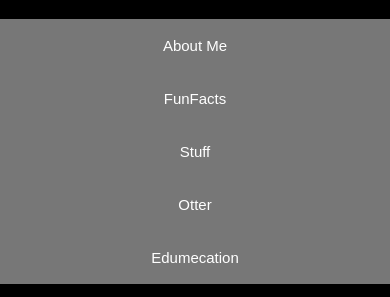
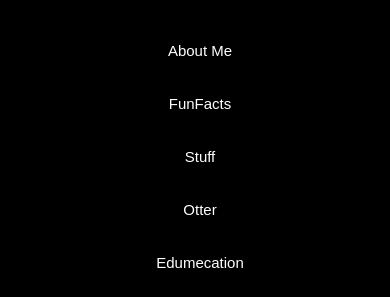
Before and after one commit to KevinFloris20/NasaStuff, a plain HTML site: page index.html in a window 390 px wide. Shown: the part 61-358 px from the top of the page. Drawn offline with nearby package versions, Linux system fonts and the light colour scheme; no server answers.

Commit message:
made buttons transparent

```diff
--- a/assets/style.css
+++ b/assets/style.css
@@ -41,7 +41,7 @@ p{
 }
 
 .collapsible {
-  background-color: #777;
+  background-color: rgba(0,0,0,.5);
   color: white;
   cursor: pointer;
   padding: 18px;
@@ -49,9 +49,9 @@ p{
   border: none;
   align-items: center;
   text-align: center;
-  outline: black;
+  outline: black solid 2px;
   font-size: 15px;
-
+  margin: 5px;
 }
 
 .active, .collapsible:hover {
@@ -63,7 +63,11 @@ p{
   width: 100%;
   overflow: hidden;
   transition: max-height 0.2s ease-out;
-  background-color: #f1f1f1;
+  background-color: rgba(255, 255, 255, 0.753);
+  margin-top: -5px;
+  margin-bottom: -5px;
+  margin-left: 5px;
+  margin-right: 5px;
 }
 
 /* This is the css reactivity for smaller screens */
@@ -106,14 +110,14 @@ p{
   }
 
   .collapsible {
-    background-color: #777;
+    background-color: rgba(0,0,0,.5);
     color: white;
     cursor: pointer;
     padding: 18px;
     width: 100%;
     align-items: center;
     text-align: center;
-    outline: black;
-    font-size:15px
+    outline: black solid 2px;
+    font-size: 15px;
   }
 }
```
